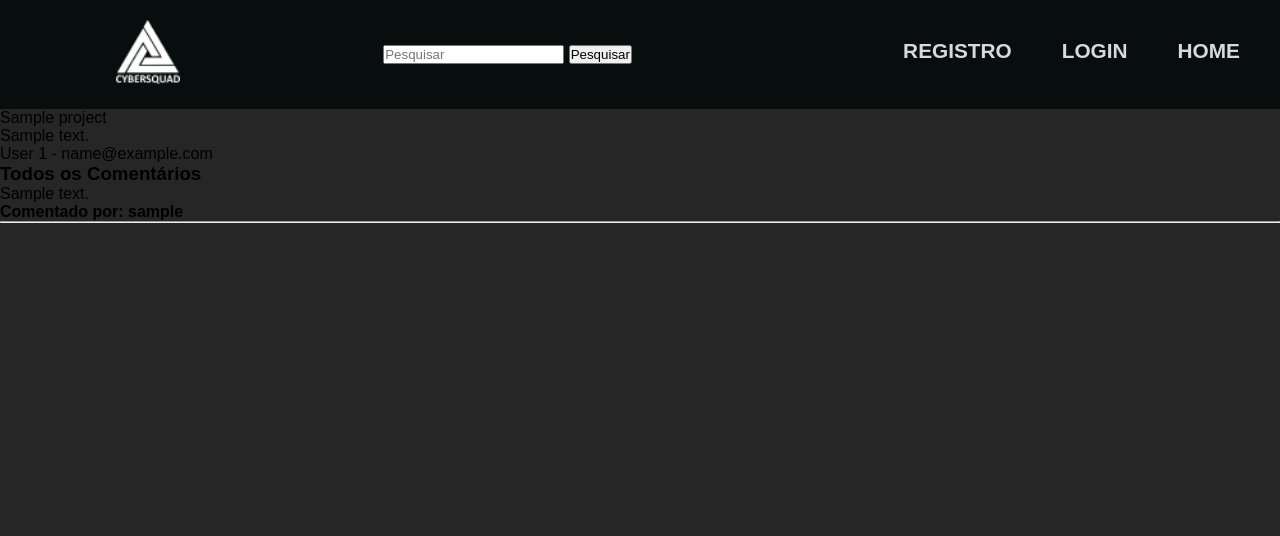
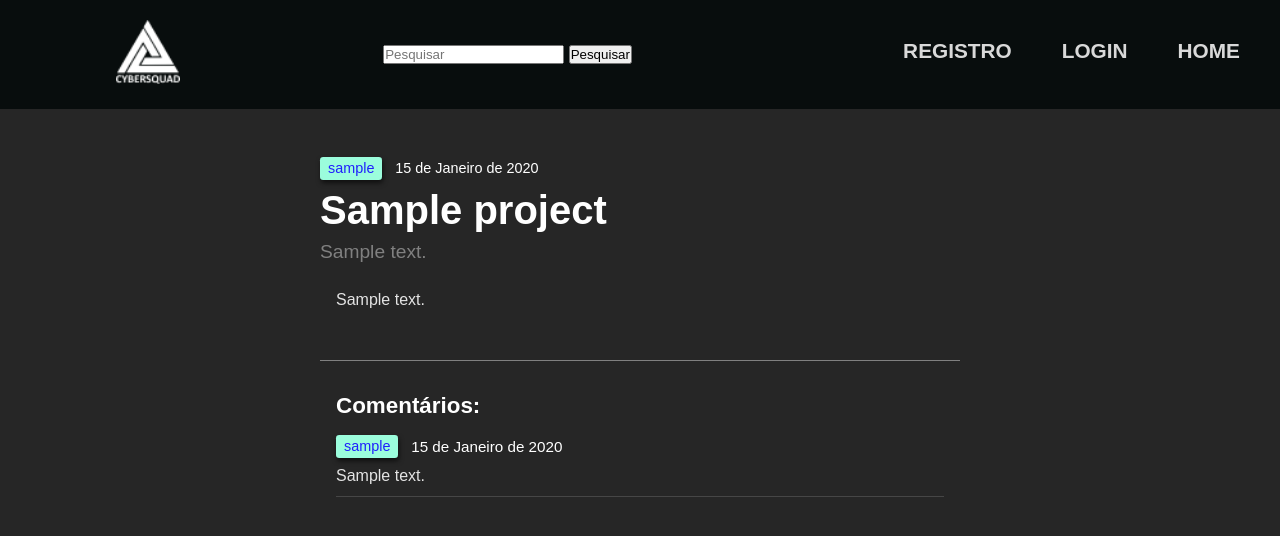
Before and after one commit to devid8642/CodeConn, a Django app: page /project/1/ in a window 1280 px wide. Shown: the top 536 px of the page. Run offline with Django 4.2, Linux system fonts and the light colour scheme; tables that the repository leaves empty hold one stand-in row (values such as "Sample post").

Commit message:
project-detail design

```diff
--- a/base_static/global/css/header.css
+++ b/base_static/global/css/header.css
@@ -18,7 +18,7 @@
     padding: 20px 50px 15px 20px;
     border-radius: 10px;
     font-size: 1rem;
-    margin: auito;
+    margin: auto;
     position: relative;
   }
 
--- a/base_static/global/css/styles.css
+++ b/base_static/global/css/styles.css
@@ -7,14 +7,14 @@
   }
   @import url("https://fonts.googleapis.com/css2?family=Poppins:wght@100;200;300;400;500;600&display=swap");
   :root {
-    --cor-primaria: #ff0000;
+    --cor-primaria: #ff5e00;
     --tamanho-fonte: 16px;
     --background: #262626;
-    --header-backgtound: #1b1d20;
+    --header-background: #1b1d20;
     --button-color: #d9d9d9;
     --font-color: #080d0d;
     --font: "Poppins", Arial, Helvetica, sans-serif;
-    --foter-background: #808080;
+    --footer-background: #808080;
   }
   body {
     background-color: var(--background);
--- /dev/null
+++ b/base_static/projects/css/project-detail.css
@@ -0,0 +1,165 @@
+.post-container {
+    padding: 0 20rem;
+}
+
+.post-area {
+    padding: 3rem 0;
+    color: white;
+    border-bottom: 1px solid gray;
+}
+
+.post-header .post-user {
+    margin-bottom: .5rem;
+    display: flex;
+    align-items: center;
+    font-size: .9rem;
+}
+
+.post-user .user-link,
+.comment-area .comment-user {
+    text-decoration: none;
+    color: rgb(32, 32, 252);
+    display: block;
+    margin-right: .8rem;
+    font-size: .9rem;
+    background-color: rgb(155, 253, 220);
+    padding: .2rem .5rem;
+    border-radius: .2rem;
+    box-shadow: 1px 3px 5px rgba(0, 0, 0, 0.601);
+}
+
+.post-header .post-title {
+    font-size: 2.5rem;
+    margin-bottom: .5rem;
+}
+
+.post-header .post-description {
+    font-size: 1.2rem;
+    margin-bottom: 1.5rem;
+    color: grey;
+}
+
+.post-body,
+.comment-area {
+    padding-left: 1rem;
+    padding-right: 1rem;
+}
+
+.post-body .post-text {
+    line-height: 1.6rem;
+}
+
+.post-text,
+.comment-text {
+    color: rgb(227, 227, 227);
+}
+
+.comment-area {
+    padding-top: 1.5rem;
+}
+
+.comment-area h3 {
+    font-size: 1.4rem;
+    color: white;
+}
+
+.comment-form {
+    display: flex;
+    flex-direction: column;
+    width: 100%;
+}
+
+.comment-form textarea {
+    max-width: 100%;
+    height: 2.3rem;
+    padding: .5rem 1rem;
+    margin-top: .5rem;
+    border: none;
+    outline: none;
+    font-size: .9rem;
+    box-shadow: 1px 3px 5px rgba(0, 0, 0, 0.601);
+    border: 1px solid white;
+    border-radius: .2rem;
+}
+
+.comment-form button {
+    width: 7rem;
+    padding: .4rem .7rem;
+    align-self: flex-end;
+    margin-top: .5rem;
+    border-radius: .2rem;
+    border: 1px solid white;
+    cursor: pointer;
+    box-shadow: 1px 3px 5px rgba(0, 0, 0, 0.601);
+    background-color: white;
+    transition: 200ms ease-in-out all;
+}
+
+.comment-form button:hover {
+    background-color: transparent;
+    color: white;
+}
+
+.all-comments {
+    margin-top: .5rem;
+}
+
+.all-comments h3 {
+    margin-bottom: 1rem;
+}
+
+.comment {
+    margin-bottom: 2rem;
+    padding-bottom: .7rem;
+    border-bottom: 1px solid rgba(255, 255, 255, 0.148);
+}
+
+.comment-info {
+    display: flex;
+    align-items: center;
+    justify-content: space-between;
+    margin-bottom: .5rem;
+}
+
+.comment .comment-data {
+    display: flex;
+    align-items: center;
+}
+
+.comment .comment-data p {
+    color: white;
+    font-size: .95rem;
+}
+
+.comment .comment-user {
+    width: fit-content;
+}
+
+.comment-body .comment-text {
+    width: 100%;
+    line-height: 1.2rem;
+    font-size: 1rem;
+}
+
+.comment-delete button {
+    width: 5rem;
+    padding: .2rem .5rem;
+    border-radius: .2rem;
+    border: 1px solid rgb(247, 74, 74);
+    cursor: pointer;
+    background-color: rgb(247, 74, 74);
+    color: white;
+    box-shadow: 1px 3px 5px rgba(0, 0, 0, 0.601);
+    transition: all 200ms ease-in-out;
+}
+
+.comment-delete button:hover {
+    background-color: transparent;
+    color: rgb(247, 74, 74);
+}
+
+@media (max-width: 1100px) {
+    .post-container {
+        padding: 0 1rem;
+    }
+}
--- a/projects/templates/projects/pages/project_detail.html
+++ b/projects/templates/projects/pages/project_detail.html
@@ -1,29 +1,64 @@
 {% extends 'global/base.html' %}
+{% load humanize %}
+{% load static %}
+
+{% block head %}
+  <link rel="stylesheet" href="{% static 'projects/css/project-detail.css'%}">
+{% endblock head %}
 
 {% block content %}
-    <p>{{ project.title }}</p>
-    <p>{{ project.description }}</p>
-    <p>{{ project.author }}</p>
-
+  <div class="post-container">
+      <div class="post-area">
+        <div class="post-header">
+          <div class="post-user">
+            <a href="{% url 'users:user_detail' project.author.id %}" class="user-link">
+              {{ project.author.username }}
+            </a>
+            <p>{{ project.created_at | naturalday }}</p>
+          </div>
+          <h2 class="post-title">{{ project.title }}</h2>
+          <p class="post-description">{{ project.description }}</p>
+        </div>
+        <div class="post-body">
+          <div class="post-text">{{ project.explanatory_text }}</div>
+        </div>
+        <div class="post-footer">
+        </div>
+      </div>
+      <div class="comment-area">
         {% if request.user.is_authenticated %}
-        <h2>Comment here</h2>
-        <form action="{% url 'projects:project_detail' project.id %}" method="POST">
+          <div class="user-comment">
+            <form class="comment-form" action="{% url 'projects:project_detail' project.id %}" method="POST">
               {% csrf_token %}
-            {{ comment_form.as_div }}
+              <label for="{{ comment_form.id_for_label }}">{{ comment_form.label }}</label>
+              {{ comment_form.comment }}
               <button type="submit">Comentar</button>
             </form>
+          </div>
         {% endif %}
-    <h3>Todos os Comentários</h3>
+        <div class="all-comments">
+          <h3>Comentários:</h3>
           {% for comment in comments %}
-        <p>{{ comment.comment }}</p>
-        <h4>Comentado por: {{ comment.author.username }}</h4>
+            <div class="comment">
+              <div class="comment-info">
+                <div class="comment-data">
+                  <a href="{% url 'users:user_detail' comment.author.id %}" class="comment-user">{{ comment.author.username }}</a>
+                  <p>{{ comment.created_at | naturalday }}</p>
+                </div>
                 {% if comment.author == request.user %}
-            <form action="{% url 'projects:comment_delete' %}" method="POST">
+                  <form class="comment-delete" action="{% url 'projects:comment_delete' %}" method="POST">
                     {% csrf_token %}
                     <input type="hidden" name="comment-id" value="{{ comment.id }}">
-                <button type="submit">Deletar comentário</button>
+                    <button type="submit">Deletar</button>
                   </form>
                 {% endif %}
-        <hr>
+              </div>
+              <div class="comment-body">
+                <p class="comment-text">{{ comment.comment }}</p>
+              </div>
+            </div>
           {% endfor %}
+        </div>
+      </div>
+  </div>
 {% endblock content %}
--- a/projeto_x/settings.py
+++ b/projeto_x/settings.py
@@ -43,6 +43,7 @@ INSTALLED_APPS = [
     'django.contrib.sessions',
     'django.contrib.messages',
     'django.contrib.staticfiles',
+    'django.contrib.humanize',
     'users',
     'projects',
 ]
--- a/utils/tests_bases.py
+++ b/utils/tests_bases.py
@@ -44,8 +44,9 @@ class ProjectMixin:
             author=self.make_author(**author_data)
         )
 
+
 @override_settings(
-    PASSWORD_HASHERS = [
+    PASSWORD_HASHERS=[
         'django.contrib.auth.hashers.MD5PasswordHasher',
     ]
 )
```
Lines whose indentation alone changed are shown as unchanged.
